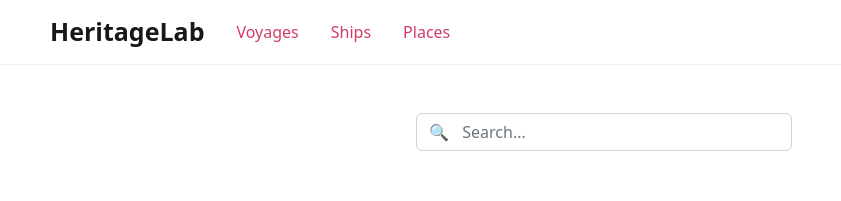
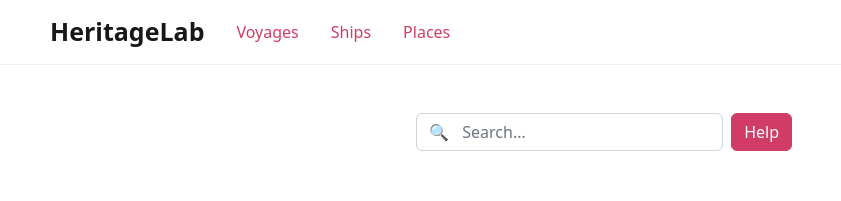
Before and after one commit to Dev-Kalavadia/Shipping-Database, a React (Create React App) app in the folder front-end/: page /ships in a window 1280 px wide. Shown: the top 201 px of the page, without its empty margins (32-873 px from the left). Built offline with nearby package versions, Linux system fonts and the light colour scheme.

Commit message:
Added help modal

```diff
--- /dev/null
+++ b/front-end/src/components/helpmodal.js
@@ -0,0 +1,38 @@
+import React, { useState } from 'react';
+import {Button, Row, Col,Container, Modal} from 'react-bootstrap';
+import Form from 'react-bootstrap/Form';
+import './searchmodal.css'
+
+function HelpModalComp({showHelpModal, setShowHelpModal}) {
+
+    const handleCloseHelpModal = () => setShowHelpModal(false);
+
+    return (
+        <div>
+            <Modal
+                show={showHelpModal}
+                size="lg"
+                onHide={handleCloseHelpModal}
+                backdrop="static"
+                keyboard={false}
+            >
+                <Modal.Header closeButton>
+                <Modal.Title>How to Search</Modal.Title>
+                </Modal.Header>
+                <Modal.Body>
+                    The Advanced Search popup window gives options refine criteria to search the database.
+                    <br/><br/>
+                    The search by Date allows users to enter a date range for arrivals and departures. Enter a start and end year to identify all ships within those years. The search can be further refined by entering month numbers. This will show all ship movements between the start month of the start year and the end month of the end year. For example, if a year range of Start: 1595 – End: 1620 and a month range of Start: 5 – End: 7 is entered a list of all ship movements between May 1595 and July 1620 will be returned. Note that a start and end must be entered. If the search is for a single year, the start and end date entries should be the same.
+                    <br/><br/>
+                    Searches by Place or Ship Name will return all data associated with a place or ship. Note that ship name may return data on multiple ships with the same name. Entries in the place and ship name search fields are autocomplete. Suggestions for names will appear in a dropdown list as text is entered. The database is searchable by old and modern place names and by place names that appear in archival records associated with ships. Ship names can be searched by name or alternative names.
+                    <br/><br/>
+                    Searching by ship type returns records of the movements of various types of ships involved in Dutch Asiatic trade. This allows users to explore the ranges of different kinds of ships to understand the logistical and infrastructural systems for Dutch trade and expansion.
+                    <br/><br/>
+                    Search criteria can be used in combination or individually.
+                </Modal.Body>
+            </Modal>
+        </div>
+    );
+}
+
+export default HelpModalComp
--- a/front-end/src/components/searchbar.css
+++ b/front-end/src/components/searchbar.css
@@ -3,3 +3,15 @@
     border-color: #cc2856 !important;
     box-shadow: none;
 }
+
+.cstm-btn-help{
+    outline: none;
+    border-color: #cc2856 !important;
+    background-color: #cc2856 !important;
+    opacity:90%;
+    box-shadow: none;
+}
+
+.cstm-btn-help:hover{
+    opacity:100%;
+}
--- a/front-end/src/components/searchbar.js
+++ b/front-end/src/components/searchbar.js
@@ -3,9 +3,10 @@ import Button from "react-bootstrap/Button";
 import Form from "react-bootstrap/Form";
 import "./searchbar.css";
 
-function SearchBarComp({setShow}) {
+function SearchBarComp({setShowSearchModal, setShowHelpModal}) {
 
-	const handleShow = () => setShow(true);
+	const handleShowSearchModal = () => setShowSearchModal(true);
+	const handleShowHelpModal = () => setShowHelpModal(true);
 
 	return (
 		<div className="mt-5" style={{ display: "flex", justifyContent: "center" }}>
@@ -16,8 +17,14 @@ function SearchBarComp({setShow}) {
 					className="me-2 searchbar"
 					aria-label="Search"
 					size="lw"
-					onClick={handleShow}
+					onClick={handleShowSearchModal}
 				/>
+				<Button
+					className="cstm-btn-help me-2"
+					onClick={handleShowHelpModal}
+				>
+					Help
+				</Button>
 			</Form>
 		</div>
 	);
--- a/front-end/src/components/searchmodalPlaces.js
+++ b/front-end/src/components/searchmodalPlaces.js
@@ -3,9 +3,9 @@ import {Button, Row, Col,Container, Modal} from 'react-bootstrap';
 import Form from 'react-bootstrap/Form';
 import './searchmodal.css'
 
-function SearchModalComp({show, setShow}) {
+function SearchModalComp({showSearchModal, setShowSearchModal}) {
 
-    const handleClose = () => setShow(false);
+    const handleCloseSearchModal = () => setShowSearchModal(false);
 
     const [Name, setName] = useState("")
     const [modernName, setModernName] = useState("")
@@ -37,9 +37,9 @@ function SearchModalComp({show, setShow}) {
     return (
         <div>
             <Modal
-                show={show}
+                show={showSearchModal}
                 size="lg"
-                onHide={handleClose}
+                onHide={handleCloseSearchModal}
                 backdrop="static"
                 keyboard={false}
             >
@@ -68,7 +68,7 @@ function SearchModalComp({show, setShow}) {
                 </Modal.Body>
                 <Modal.Footer>
                 <Button variant="secondary" onClick={clearsearch}>Clear</Button>
-                <Button className="cstm-btn-search-modal" onClick={handleClose}>Search</Button>
+                <Button className="cstm-btn-search-modal" onClick={handleCloseSearchModal}>Search</Button>
                 </Modal.Footer>
             </Modal>
         </div>
--- a/front-end/src/components/searchmodalShips.js
+++ b/front-end/src/components/searchmodalShips.js
@@ -3,9 +3,9 @@ import {Button, Row, Col,Container, Modal} from 'react-bootstrap';
 import Form from 'react-bootstrap/Form';
 import './searchmodal.css'
 
-function SearchModalComp({show, setShow}) {
+function SearchModalComp({showSearchModal, setShowSearchModal}) {
 
-    const handleClose = () => setShow(false);
+    const handleCloseSearchModal = () => setShowSearchModal(false);
 
     const [number, setnumber] = useState("")
     const [Name, setName] = useState("")
@@ -62,9 +62,9 @@ function SearchModalComp({show, setShow}) {
     return (
         <div>
             <Modal
-                show={show}
+                show={showSearchModal}
                 size="lg"
-                onHide={handleClose}
+                onHide={handleCloseSearchModal}
                 backdrop="static"
                 keyboard={false}
             >
@@ -108,7 +108,7 @@ function SearchModalComp({show, setShow}) {
                 </Modal.Body>
                 <Modal.Footer>
                 <Button variant="secondary" onClick={clearsearch}>Clear</Button>
-                <Button className="cstm-btn-search-modal" onClick={handleClose}>Search</Button>
+                <Button className="cstm-btn-search-modal" onClick={handleCloseSearchModal}>Search</Button>
                 </Modal.Footer>
             </Modal>
         </div>
--- a/front-end/src/components/searchmodalVoyages.js
+++ b/front-end/src/components/searchmodalVoyages.js
@@ -3,9 +3,9 @@ import {Button, Row, Col,Container, Modal} from 'react-bootstrap';
 import Form from 'react-bootstrap/Form';
 import './searchmodal.css'
 
-function SearchModalComp({show, setShow}) {
+function SearchModalComp({showSearchModal, setShowSearchModal}) {
 
-    const handleClose = () => setShow(false);
+    const handleCloseSearchModal = () => setShowSearchModal(false);
 
     const [depaPlace, setDepaPlace] = useState("")
     const [depaCodef, setDepaCodef] = useState("")
@@ -105,9 +105,9 @@ function SearchModalComp({show, setShow}) {
     return (
         <div>
             <Modal
-                show={show}
+                show={showSearchModal}
                 size="lg"
-                onHide={handleClose}
+                onHide={handleCloseSearchModal}
                 backdrop="static"
                 keyboard={false}
             >
@@ -177,7 +177,7 @@ function SearchModalComp({show, setShow}) {
                 </Modal.Body>
                 <Modal.Footer>
                 <Button variant="secondary" onClick={clearsearch}>Clear</Button>
-                <Button className="cstm-btn-search-modal" onClick={handleClose}>Search</Button>
+                <Button className="cstm-btn-search-modal" onClick={handleCloseSearchModal}>Search</Button>
                 </Modal.Footer>
             </Modal>
         </div>
--- a/front-end/src/pages/places.js
+++ b/front-end/src/pages/places.js
@@ -2,6 +2,7 @@ import NavbarComp from "../components/navbar";
 import FooterComp from "../components/footer";
 import SearchBarComp from "../components/searchbar";
 import SearchModalComp from "../components/searchmodalPlaces";
+import HelpModalComp from "../components/helpmodal";
 import "./places.css";
 import React from "react";
 import {useState} from "react";
@@ -11,7 +12,8 @@ import BootstrapTable from 'react-bootstrap-table-next';
 function Places() {
     const [placesData, setPlacesData] = useState([])
     const [count, setCount] = useState(0);
-    const [show, setShow] = useState(false);
+    const [showSearchModal, setShowSearchModal] = useState(false);
+    const [showHelpModal, setShowHelpModal] = useState(false);
 
     const columns = [{
         dataField: 'Name',
@@ -48,8 +50,9 @@ function Places() {
     return (
         <div>
             <NavbarComp />
-            <SearchBarComp setShow={setShow}/>
-            <SearchModalComp show={show} setShow={setShow}/>
+            <SearchBarComp setShowSearchModal={setShowSearchModal} setShowHelpModal={setShowHelpModal}/>
+            <SearchModalComp showSearchModal={showSearchModal} setShowSearchModal={setShowSearchModal}/>
+            <HelpModalComp showHelpModal={showHelpModal} setShowHelpModal={setShowHelpModal}/>
             <div className="sub-heading-container">
                 <h3 className="sub-heading mt-5">Total results: {count}</h3>
             </div>
--- a/front-end/src/pages/ships.js
+++ b/front-end/src/pages/ships.js
@@ -2,6 +2,7 @@ import NavbarComp from "../components/navbar";
 import FooterComp from "../components/footer";
 import SearchBarComp from "../components/searchbar";
 import SearchModalComp from "../components/searchmodalShips";
+import HelpModalComp from "../components/helpmodal";
 import "./ships.css";
 import React from "react";
 import {useState} from "react";
@@ -11,7 +12,8 @@ import BootstrapTable from 'react-bootstrap-table-next';
 function Ships() {
     const [shipsData, setShipsData] = useState([])
     const [count, setCount] = useState(0);
-    const [show, setShow] = useState(false);
+    const [showSearchModal, setShowSearchModal] = useState(false);
+    const [showHelpModal, setShowHelpModal] = useState(false);
 
     const columns = [{
         dataField: 'ID',
@@ -42,8 +44,9 @@ function Ships() {
     return (
         <div>
             <NavbarComp />
-            <SearchBarComp setShow={setShow}/>
-            <SearchModalComp show={show} setShow={setShow}/>
+            <SearchBarComp setShowSearchModal={setShowSearchModal} setShowHelpModal={setShowHelpModal}/>
+            <SearchModalComp showSearchModal={showSearchModal} setShowSearchModal={setShowSearchModal}/>
+            <HelpModalComp showHelpModal={showHelpModal} setShowHelpModal={setShowHelpModal}/>
             <div className="sub-heading-container">
                 <h3 className="sub-heading mt-5">Total results: {count}</h3>
             </div>
--- a/front-end/src/pages/voyages.js
+++ b/front-end/src/pages/voyages.js
@@ -2,6 +2,7 @@ import NavbarComp from "../components/navbar";
 import FooterComp from "../components/footer";
 import SearchBarComp from "../components/searchbar";
 import SearchModalComp from "../components/searchmodalVoyages";
+import HelpModalComp from "../components/helpmodal";
 import "./voyages.css";
 import React from "react";
 import {useState} from "react";
@@ -11,7 +12,8 @@ function Voyages() {
 
     const [voyagesData, setVoyagesData] = useState([])
     const [count, setCount] = useState(0);
-    const [show, setShow] = useState(false);
+    const [showSearchModal, setShowSearchModal] = useState(false);
+    const [showHelpModal, setShowHelpModal] = useState(false);
 
     const columns = [{
         dataField: '_id',
@@ -45,8 +47,9 @@ function Voyages() {
     return (
         <div>
             <NavbarComp />
-            <SearchBarComp setShow={setShow}/>
-            <SearchModalComp show={show} setShow={setShow}/>
+            <SearchBarComp setShowSearchModal={setShowSearchModal} setShowHelpModal={setShowHelpModal}/>
+            <SearchModalComp showSearchModal={showSearchModal} setShowSearchModal={setShowSearchModal}/>
+            <HelpModalComp showHelpModal={showHelpModal} setShowHelpModal={setShowHelpModal}/>
             <div className="sub-heading-container">
                 <h3 className="sub-heading mt-5">Total results: {count}</h3>
             </div>
```
